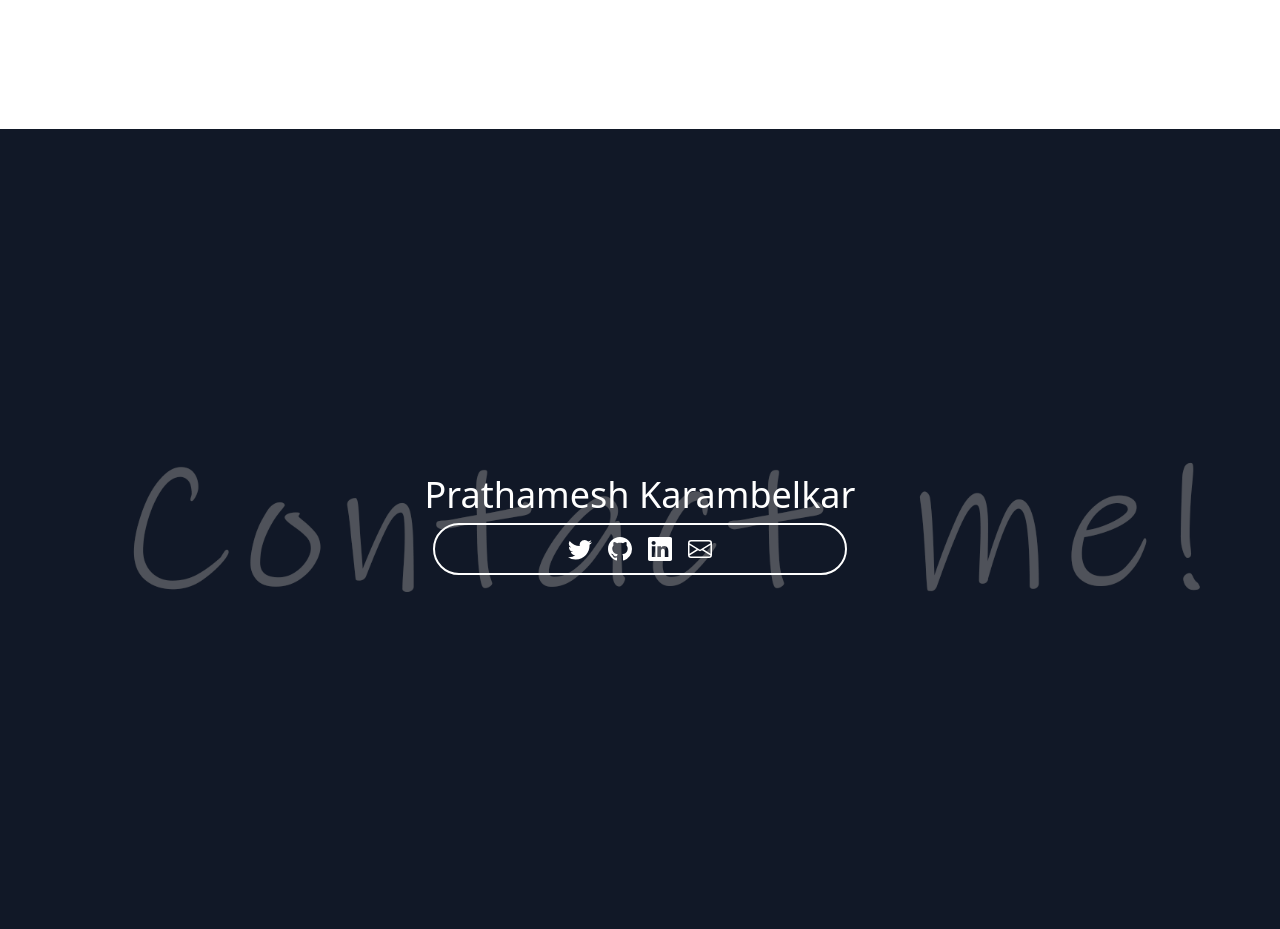
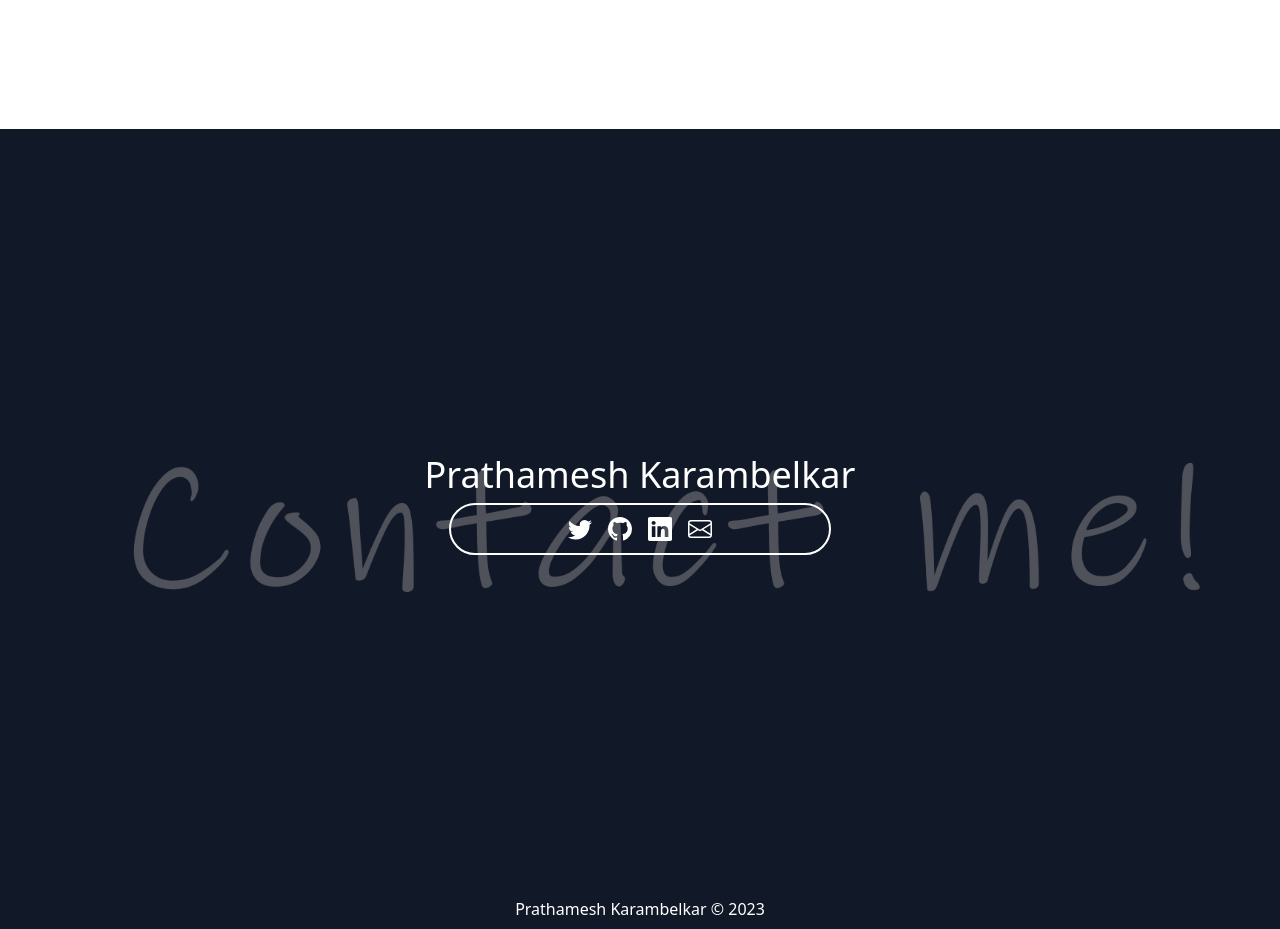
Before and after one commit to prathameshkarambelkar/my-portfolio-website, a React (Vite) app: page / in a window 1280 px wide. Shown: the part 3680-4609 px from the top of the page. Built offline with nearby package versions, Linux system fonts and the light colour scheme.

Commit message:
optimized footer

```diff
--- a/src/components/ContaceMe.jsx
+++ b/src/components/ContaceMe.jsx
@@ -5,14 +5,13 @@ const ContaceMe = () => {
     <>
       <section
         id="ContactMe"
-        className="flex justify-center items-center h-screen m-auto  bg-fixed bg-center bg-cover bg-[url('/ContactMeSmall.png')] lg:bg-[url('/ContactMe1.png')] md:bg-[url('/ContactMe1.png')] "
+        className="flex flex-col justify-center items-center h-screen m-auto  bg-fixed bg-center bg-cover bg-[url('/ContactMeSmall.png')] lg:bg-[url('/ContactMe1.png')] md:bg-[url('/ContactMe1.png')] "
       >
-        <div></div>
-        <div>
+        <div className="m-auto">
           <h1 className="text-white text-center text-4xl">
             Prathamesh Karambelkar
           </h1>
-          <div className=" border-2 border-white  flex  rounded-full p-1 m-2 justify-center items-center">
+          <div className=" border-2 border-white  flex  rounded-full p-1 m-2 mx-6 justify-center items-center">
             <a
               href="https://twitter.com/PrathameshK_69"
               target="_blank"
@@ -85,6 +84,10 @@ const ContaceMe = () => {
             </a>
           </div>
         </div>
+
+        <h1 className="text-white p-2  text-center">
+          Prathamesh Karambelkar &#169; {new Date().getFullYear()}{" "}
+        </h1>
       </section>
     </>
   );
```
